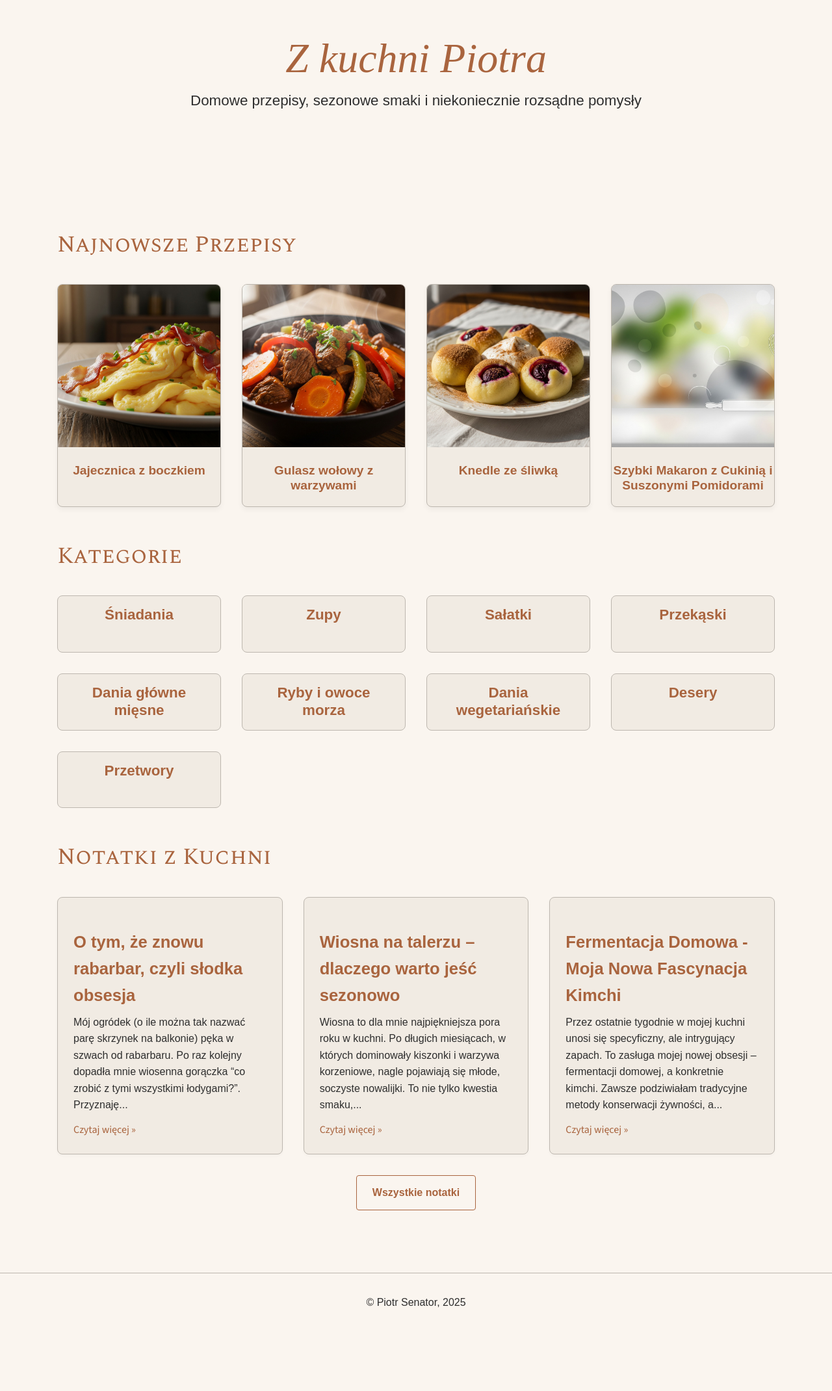
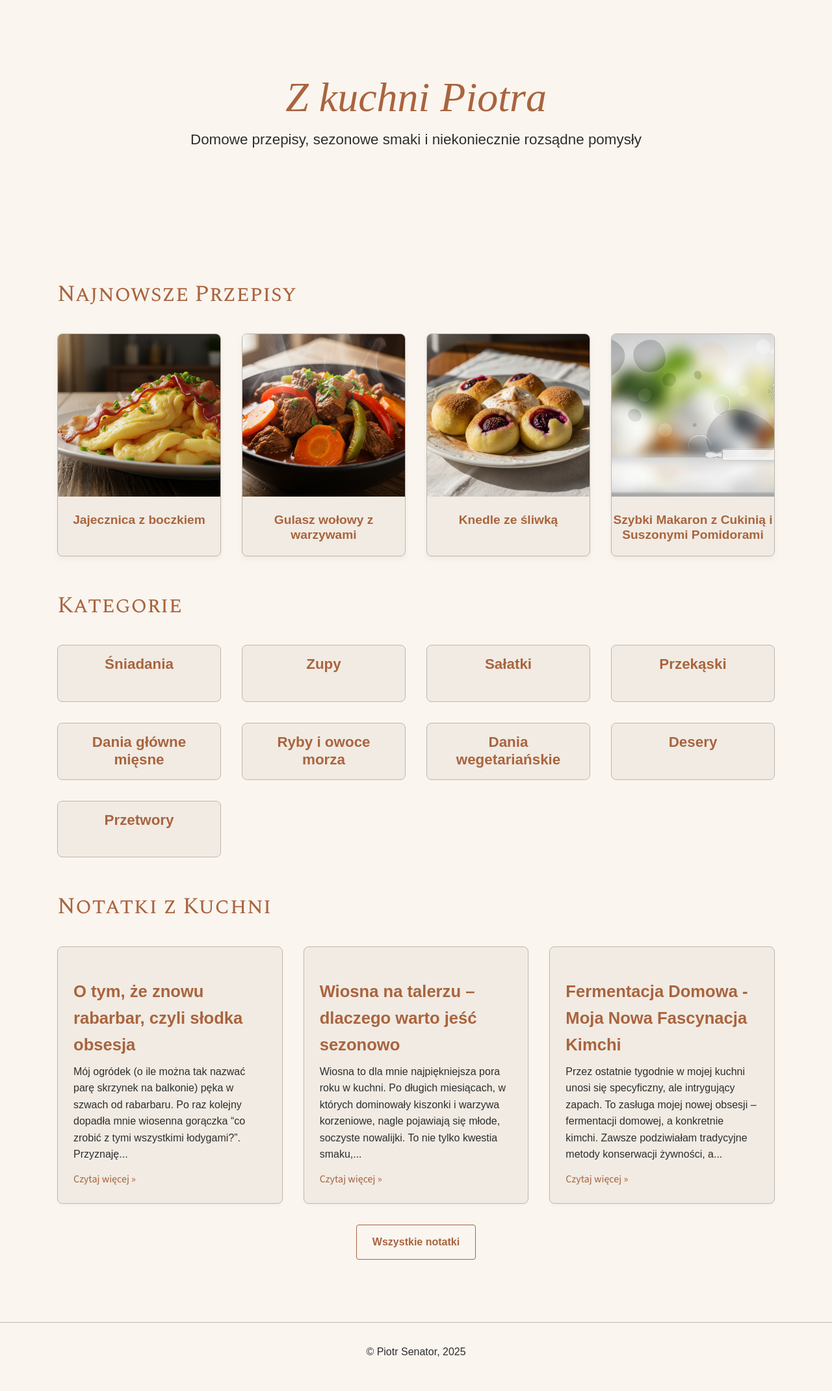
Before and after one commit to piotrsenator/kuchnia, a Jekyll site: the page built from index.html, in a window 1280 px wide. Shown: the whole page at 65% size. Built offline with Jekyll 4.4.1, drawn with Linux system fonts in a browser that asks for light colours; some web fonts are replaced; before the commit the page ends 2064 px from its top, so only the background shows below that.

Commit message:
Update style.css

```diff
--- a/assets/css/style.css
+++ b/assets/css/style.css
@@ -325,12 +325,17 @@ blockquote { /* Zamiast .note-content blockquote, niech to będzie globalny styl
 
 .site-header {
     background-color: var(--color-background-light);
-    padding: var(--spacing-xxs) 0;
-    padding-bottom: var(--spacing-md);
-    margin-bottom: var(--spacing-lg);
-    text-align: center;
+    text-align: center; /* Wyśrodkowanie zawartości nagłówka */
+
+    /* Wewnętrzne odstępy nagłówka (padding) */
+    padding-top: var(--spacing-xxl);    /* Duża przestrzeń NAD tytułem (3.5rem) */
+    padding-bottom: var(--spacing-xl); /* Komfortowa przestrzeń POD opisem (2.5rem) */
+    padding-left: 0;                   /* Brak bocznych odstępów wewnętrznych */
+    padding-right: 0;
+
+    /* Zewnętrzny odstęp pod nagłówkiem (margin) */
+    margin-bottom: var(--spacing-md);  /* Zmniejszony odstęp do kolejnej sekcji (1.5rem) */
 }
-
 .site-footer {
     background-color: var(--color-background-light);
     color: var(--color-text-dark);
```
